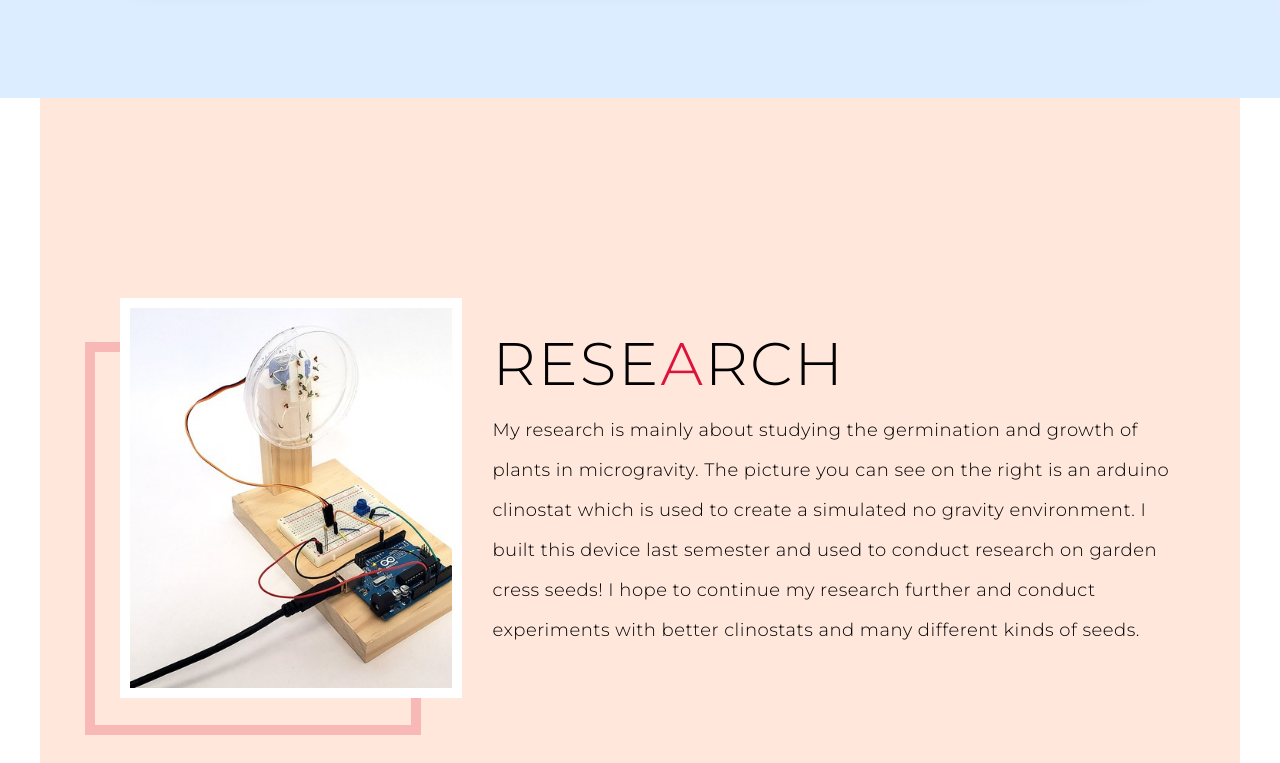
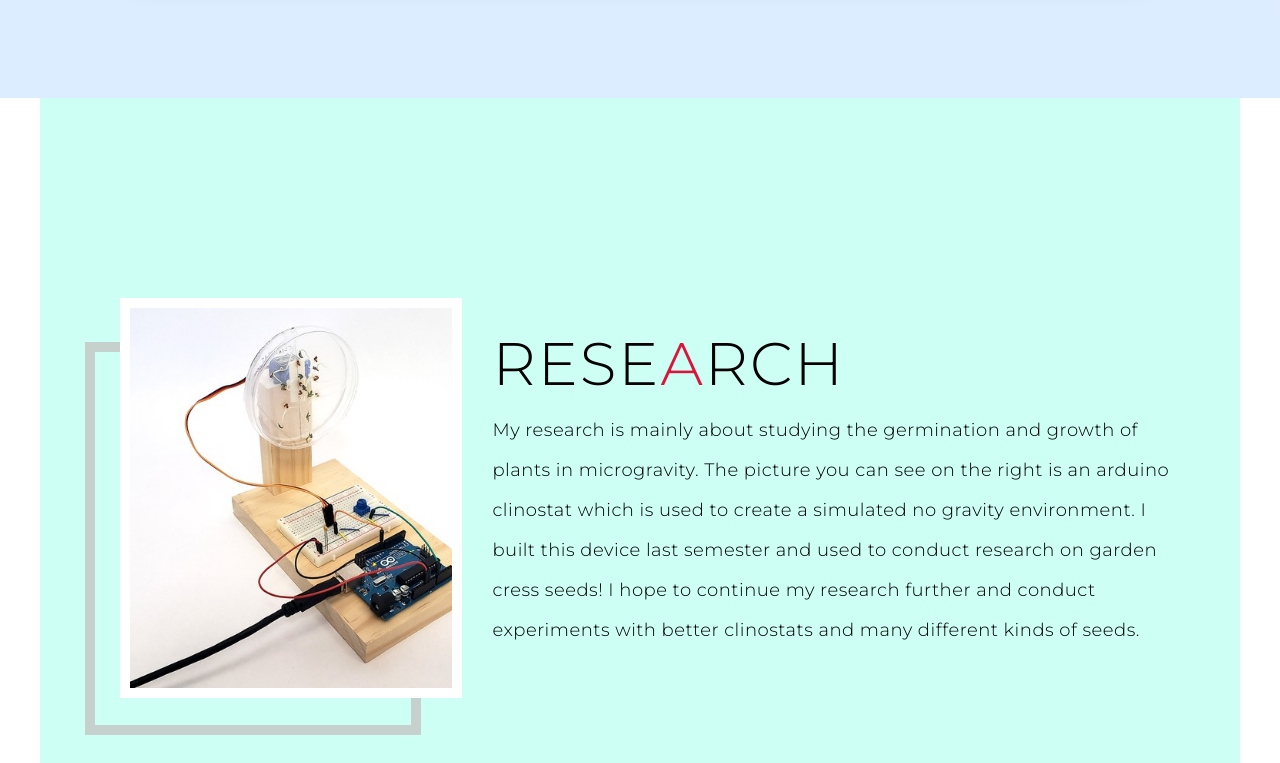
Before and after one commit to am23109Saanvi/am23109_Saanvi_Mid-Term_portfolio, a plain HTML site: page index.html in a window 1280 px wide. Shown: the part 2777-3540 px from the top of the page. Drawn offline with Linux system fonts and the light colour scheme.

Commit message:
Update style.css

```diff
--- a/style.css
+++ b/style.css
@@ -590,7 +590,7 @@ p {
 	padding: 100px 20px;
 }
 #research .research{
-	background-color: rgba(255, 226, 212, 0.8);
+	background-color: rgba(193, 255, 242, 0.8);
 	background-size: cover;
 }
 #research .col-left {
```
